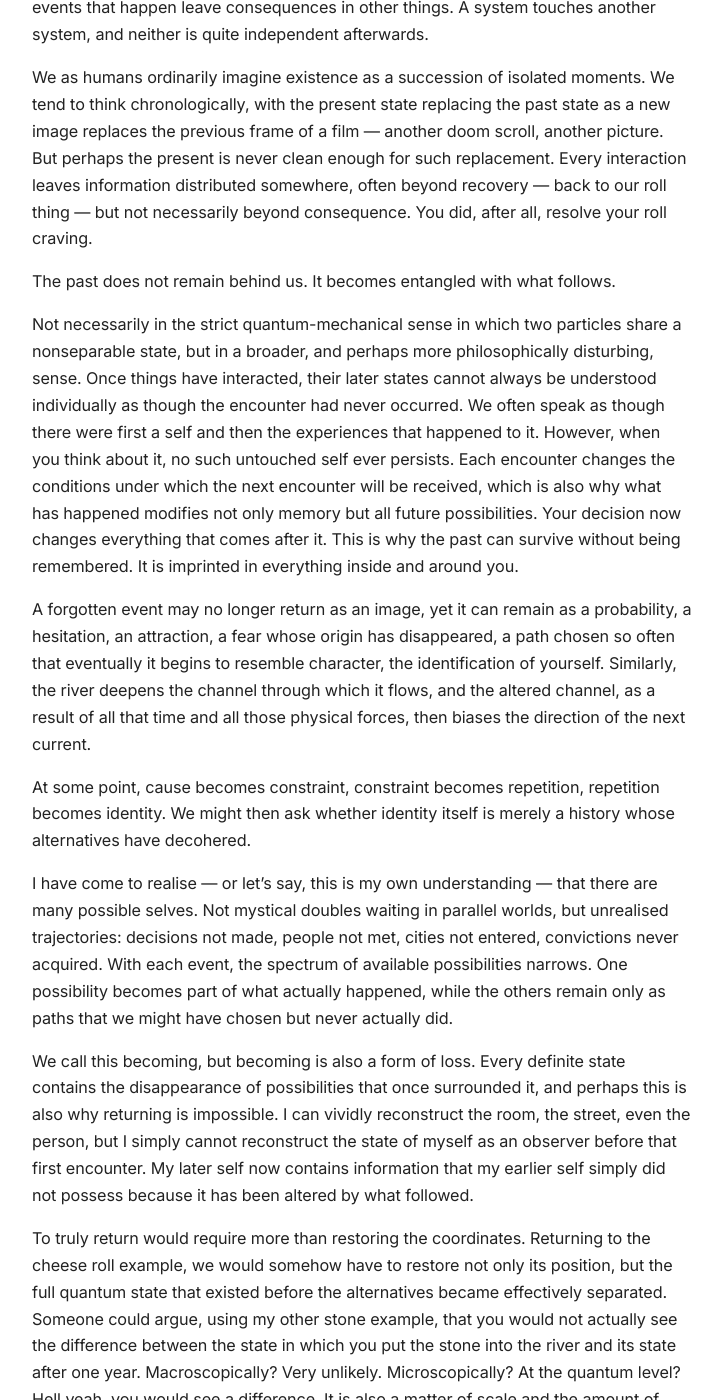
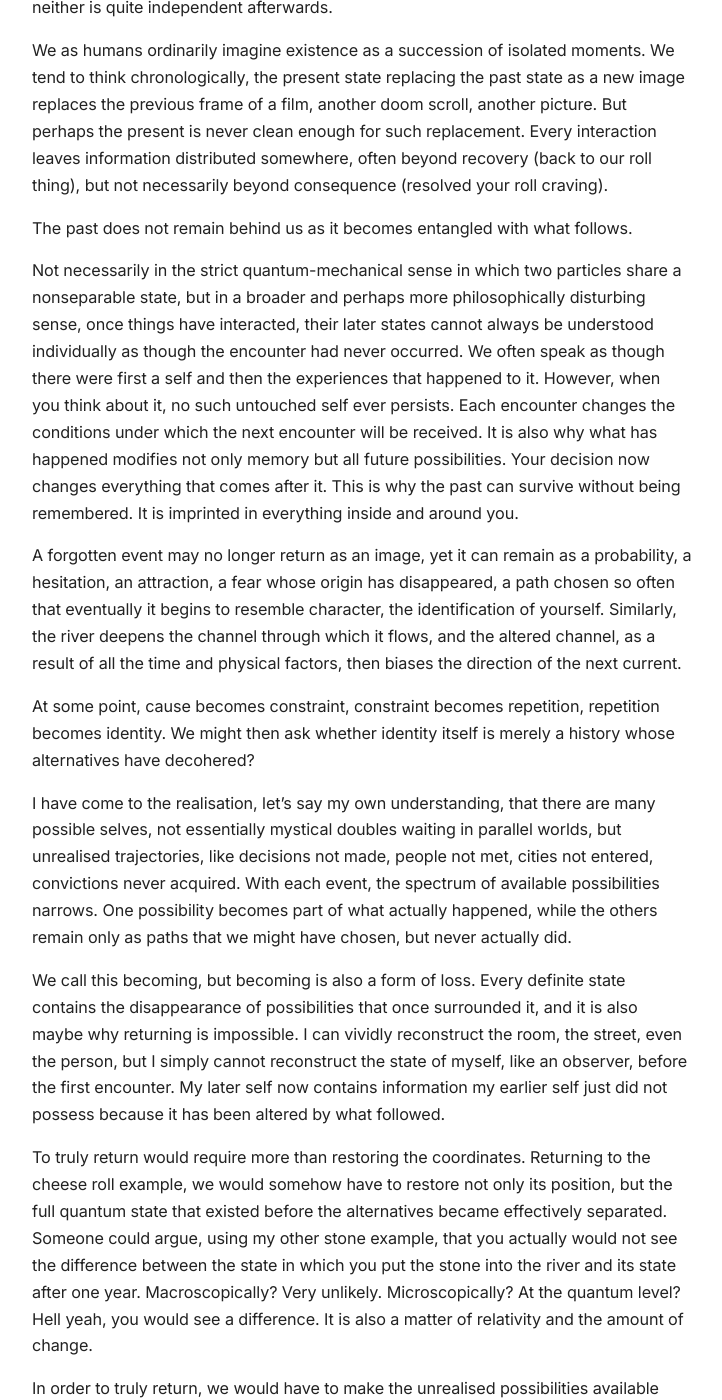
Before and after one commit to bubenikovaadela/bubenikovaadela.github.io, a Jekyll site: the page built from _posts/2026-09-07-memory.md, in a window 1280 px wide and 1400 px high, scrolled down 1486 px. Shown: the whole window, without its empty margins (278-1000 px from the left). Built offline with Jekyll 4.4.1, drawn with Linux system fonts in a browser that asks for light colours; some of the changed text lies outside the part shown.

Commit message:
Edit memory essay for clarity and coherence
Refine language and clarity throughout the essay on memory and interaction, enhancing readability and coherence.

```diff
--- a/_posts/2026-09-07-memory.md
+++ b/_posts/2026-09-07-memory.md
@@ -5,44 +5,44 @@ categories: [essays]
 description: "On memory as interaction: what remains in bodies, places, objects, and systems after the event itself has gone."
 ---
 
-When I travel, I do feel changes in my own perception of many things simply because the experiences I encounter shape essentially everything I perceive afterwards, and that cannot be taken back. If we make the definition broader, memory is perhaps not merely a faculty of consciousness. Rather, it is a consequence of interaction with all our previous experiences.
+When I travel, I do feel the changes in my own perception of many things just because the experiences I encounter shape essentially everything I perceive afterwards, and it cannot be taken back. If we make it broader by definition, it is the idea that memory is not a faculty of consciousness. Rather, it is a consequence of interaction with all the previous experiences.
 
-To illustrate the concept, a stone taken from a river may seem static, yet its form carries the history of what has shaped it. Its surface is the remainder of vanished forces — the river’s pressure, friction, impact, current. All the water molecules, all the other stones, wood, and whatever else has run over it. All of these things are long gone, and still the stone would not be what it is without them. The river has written itself into its structure, into a stone that cannot be entirely separated from the river anymore.
+To illustrate the concept, a stone taken from a river may seem static, yet its form carries the history of what has shaped it. Its surface is the remainder of vanished forces of the river’s pressure, friction, impact, current. All the water molecules, all the other stones, wood, and whatever else runs over it. All of these things are long gone, and still the stone would not be what it is without them. The river signed itself into the structure, into a stone that cannot be separated from the river anymore.
 
 This is probably a more fundamental meaning of memory. Not the return of what happened, but the impossibility of returning entirely to what existed before it happened.
 
-Physics is full of such asymmetries. At the quantum level, a system cannot always be thought of as having followed a single, definite classical history before it interacts with its environment. Instead, it may be described by a superposition of possibilities, with amplitudes distributed over several potential outcomes. When a quantum system — which can be something as ordinary as a molecule — interacts with its surroundings, the different possibilities it contains no longer remain perfectly coherent with one another. Their ability to interfere is progressively lost, a process known as decoherence. What was once a set of overlapping possibilities then begins to behave more like a set of distinct alternatives, with interactions leaving physical traces of what has happened.
+Physics is full of such asymmetries. At the quantum level, a system cannot always be thought of as having followed a single, definite classical history before it interacts with its environment. Instead, it may be described by a superposition of possibilities, amplitudes distributed over several potential outcomes. When a quantum system (which can be literally anything, let’s say a water molecule) interacts with its surroundings, the different possibilities it contains no longer remain perfectly coherent with one another. Their ability to interfere is progressively lost, a process known as decoherence. What was once a set of overlapping possibilities then begins to behave more like a set of distinct alternatives, with interactions leaving physical traces of what has happened.
 
-What is striking is not simply that one outcome occurs, but that the alternatives no longer remain accessible in the same way. A history begins to take shape precisely because some possibilities are realised while others recede from what can still happen. You choose the cheese roll instead of the spinach roll, and that essentially shapes everything around it — the present and the future.
+What is striking is not simply that one outcome occurs, but that the alternatives no longer remain accessible in the same way. A history begins to take shape precisely because some possibilities are realised while others recede from what can still happen. You choose a cheese roll instead of a spinach roll, and that essentially shapes everything around it, the present and the future.
 
-Before the interaction, several futures can still belong to the description of the system. Afterwards, there is a record somewhere in the environment, in emitted radiation, in altered matter, in correlations between one system and another, and the event — in our case, eating the roll — has dispersed itself into the world. To reverse it would mean restoring the exact state of the particle, its surroundings, and every interaction through which information about that event had already spread. You cannot undo eating your roll. Or perhaps you can, but you would need to change its basic definition, shape, and consistency, thus generating something completely different.
+Before the interaction, several futures can still belong to the description of the system. Afterwards, there is a record somewhere in the environment, in emitted radiation, in altered matter, in correlations between one system and another, and the event (in our case, eating the roll) has dispersed itself into the world. It would mean restoring the exact state of the particle, its surroundings, and every interaction through which information about that event had already spread. You cannot undo eating your roll (or you can, but you would need to change its basic definition, shape, and consistency, thus generating something completely different).
 
-In this sense, the universe does not have an archive, iCloud, Drive, or anything of that sort in which it remembers all these things. It remembers everything because the events that happen leave consequences in other things. A system touches another system, and neither is quite independent afterwards.
+In this sense, the universe does not have an archive, iCloud, Drive, or anything in this sense to remember all the things. It remembers everything because the events that happen leave consequences in other things. A system touches another system, and neither is quite independent afterwards.
 
-We as humans ordinarily imagine existence as a succession of isolated moments. We tend to think chronologically, with the present state replacing the past state as a new image replaces the previous frame of a film — another doom scroll, another picture. But perhaps the present is never clean enough for such replacement. Every interaction leaves information distributed somewhere, often beyond recovery — back to our roll thing — but not necessarily beyond consequence. You did, after all, resolve your roll craving.
+We as humans ordinarily imagine existence as a succession of isolated moments. We tend to think chronologically, the present state replacing the past state as a new image replaces the previous frame of a film, another doom scroll, another picture. But perhaps the present is never clean enough for such replacement. Every interaction leaves information distributed somewhere, often beyond recovery (back to our roll thing), but not necessarily beyond consequence (resolved your roll craving).
 
-The past does not remain behind us. It becomes entangled with what follows.
+The past does not remain behind us as it becomes entangled with what follows.
 
-Not necessarily in the strict quantum-mechanical sense in which two particles share a nonseparable state, but in a broader, and perhaps more philosophically disturbing, sense. Once things have interacted, their later states cannot always be understood individually as though the encounter had never occurred. We often speak as though there were first a self and then the experiences that happened to it. However, when you think about it, no such untouched self ever persists. Each encounter changes the conditions under which the next encounter will be received, which is also why what has happened modifies not only memory but all future possibilities. Your decision now changes everything that comes after it. This is why the past can survive without being remembered. It is imprinted in everything inside and around you.
+Not necessarily in the strict quantum-mechanical sense in which two particles share a nonseparable state, but in a broader and perhaps more philosophically disturbing sense, once things have interacted, their later states cannot always be understood individually as though the encounter had never occurred. We often speak as though there were first a self and then the experiences that happened to it. However, when you think about it, no such untouched self ever persists. Each encounter changes the conditions under which the next encounter will be received. It is also why what has happened modifies not only memory but all future possibilities. Your decision now changes everything that comes after it. This is why the past can survive without being remembered. It is imprinted in everything inside and around you.
 
-A forgotten event may no longer return as an image, yet it can remain as a probability, a hesitation, an attraction, a fear whose origin has disappeared, a path chosen so often that eventually it begins to resemble character, the identification of yourself. Similarly, the river deepens the channel through which it flows, and the altered channel, as a result of all that time and all those physical forces, then biases the direction of the next current.
+A forgotten event may no longer return as an image, yet it can remain as a probability, a hesitation, an attraction, a fear whose origin has disappeared, a path chosen so often that eventually it begins to resemble character, the identification of yourself. Similarly, the river deepens the channel through which it flows, and the altered channel, as a result of all the time and physical factors, then biases the direction of the next current.
 
-At some point, cause becomes constraint, constraint becomes repetition, repetition becomes identity. We might then ask whether identity itself is merely a history whose alternatives have decohered.
+At some point, cause becomes constraint, constraint becomes repetition, repetition becomes identity. We might then ask whether identity itself is merely a history whose alternatives have decohered?
 
-I have come to realise — or let’s say, this is my own understanding — that there are many possible selves. Not mystical doubles waiting in parallel worlds, but unrealised trajectories: decisions not made, people not met, cities not entered, convictions never acquired. With each event, the spectrum of available possibilities narrows. One possibility becomes part of what actually happened, while the others remain only as paths that we might have chosen but never actually did.
+I have come to the realisation, let’s say my own understanding, that there are many possible selves, not essentially mystical doubles waiting in parallel worlds, but unrealised trajectories, like decisions not made, people not met, cities not entered, convictions never acquired. With each event, the spectrum of available possibilities narrows. One possibility becomes part of what actually happened, while the others remain only as paths that we might have chosen, but never actually did.
 
-We call this becoming, but becoming is also a form of loss. Every definite state contains the disappearance of possibilities that once surrounded it, and perhaps this is also why returning is impossible. I can vividly reconstruct the room, the street, even the person, but I simply cannot reconstruct the state of myself as an observer before that first encounter. My later self now contains information that my earlier self simply did not possess because it has been altered by what followed.
+We call this becoming, but becoming is also a form of loss. Every definite state contains the disappearance of possibilities that once surrounded it, and it is also maybe why returning is impossible. I can vividly reconstruct the room, the street, even the person, but I simply cannot reconstruct the state of myself, like an observer, before the first encounter. My later self now contains information my earlier self just did not possess because it has been altered by what followed.
 
-To truly return would require more than restoring the coordinates. Returning to the cheese roll example, we would somehow have to restore not only its position, but the full quantum state that existed before the alternatives became effectively separated. Someone could argue, using my other stone example, that you would not actually see the difference between the state in which you put the stone into the river and its state after one year. Macroscopically? Very unlikely. Microscopically? At the quantum level? Hell yeah, you would see a difference. It is also a matter of scale and the amount of change.
+To truly return would require more than restoring the coordinates. Returning to the cheese roll example, we would somehow have to restore not only its position, but the full quantum state that existed before the alternatives became effectively separated. Someone could argue, using my other stone example, that you actually would not see the difference between the state in which you put the stone into the river and its state after one year. Macroscopically? Very unlikely. Microscopically? At the quantum level? Hell yeah, you would see a difference. It is also a matter of relativity and the amount of change.
 
 In order to truly return, we would have to make the unrealised possibilities available again, remove knowledge without preserving the knowledge that it had been removed, and erase every correlation created by what happened afterwards. And that’s hard stuff.
 
-From an emotional perspective, nostalgia is a similar form of impossibility. We imagine that we miss a place because a place can still be pointed to. But what we are more likely to miss may be the wider field of possibilities that existed there before one of them became real.
+From an emotional perspective, nostalgia is a form of similar impossibility. We imagine that we miss a place because a place can still be pointed to. But what we more likely miss may be the wider field of possibilities that existed there before one of them became real.
 
-A room before the sentence was spoken, a person before we knew what they would become to us, a journey before we knew how it would end. The longing is not for the space itself. It is for an earlier distribution of possibility. And maybe this is the deepest memory carried by things: not simply that something happened, but that by happening, it changed what could happen next.
+A room before the sentence was spoken, a person before we knew what they would become to us, a journey before we knew how it would end. The longing is not for the space itself, it is for an earlier distribution of possibility. And maybe this is the deepest memory carried by things, not simply that something happened, but that by happening it changed what could happen next.
 
 The river no longer touches the stone, the event no longer exists, the alternatives are gone, and yet the present bears their absence.
 
-Perhaps that is what time ultimately is — not the movement of moments past us, but the continuous conversion of possibility into history.
+Perhaps that is what time ultimately is, not the movement of moments past us, but the continuous conversion of possibility into history.
 
 And memory is the shape left behind.
```
